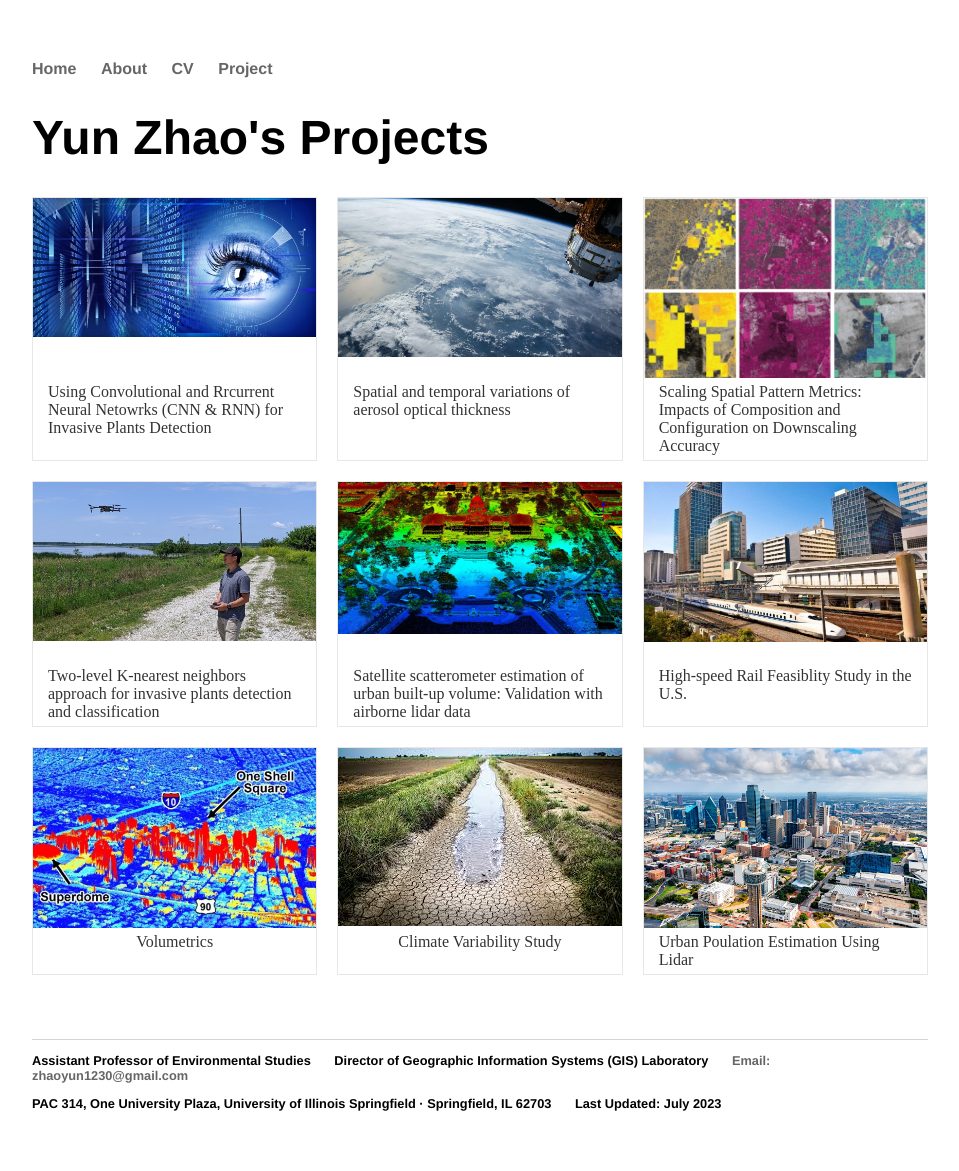
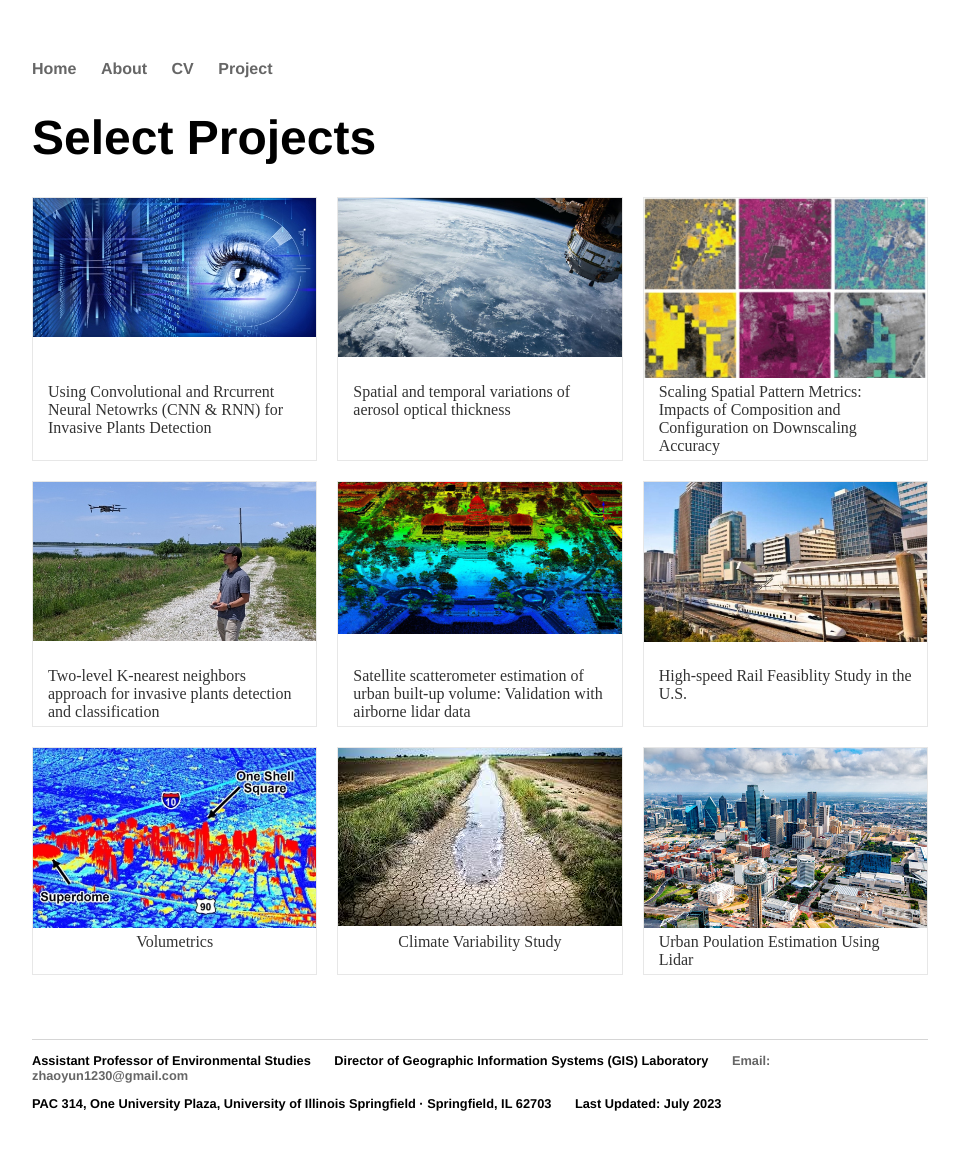
Before and after one commit to yun-zhao/yun-zhao.github.io, a Jekyll site: the page built from project/index.html, in a window 1280 px wide. Shown: the whole page, without its empty margins (160-1119 px from the left). Built offline with Jekyll 4.4.1, drawn with Linux system fonts in a browser that asks for light colours.

Commit message:
Update index.html

```diff
--- a/project/index.html
+++ b/project/index.html
@@ -1,6 +1,6 @@
 ---
 layout: default
-title: Yun Zhao's Projects
+title: Select Projects
 ---
 	<h1>{{ page.title }}</h1>
 	<ul class="posts">
```
